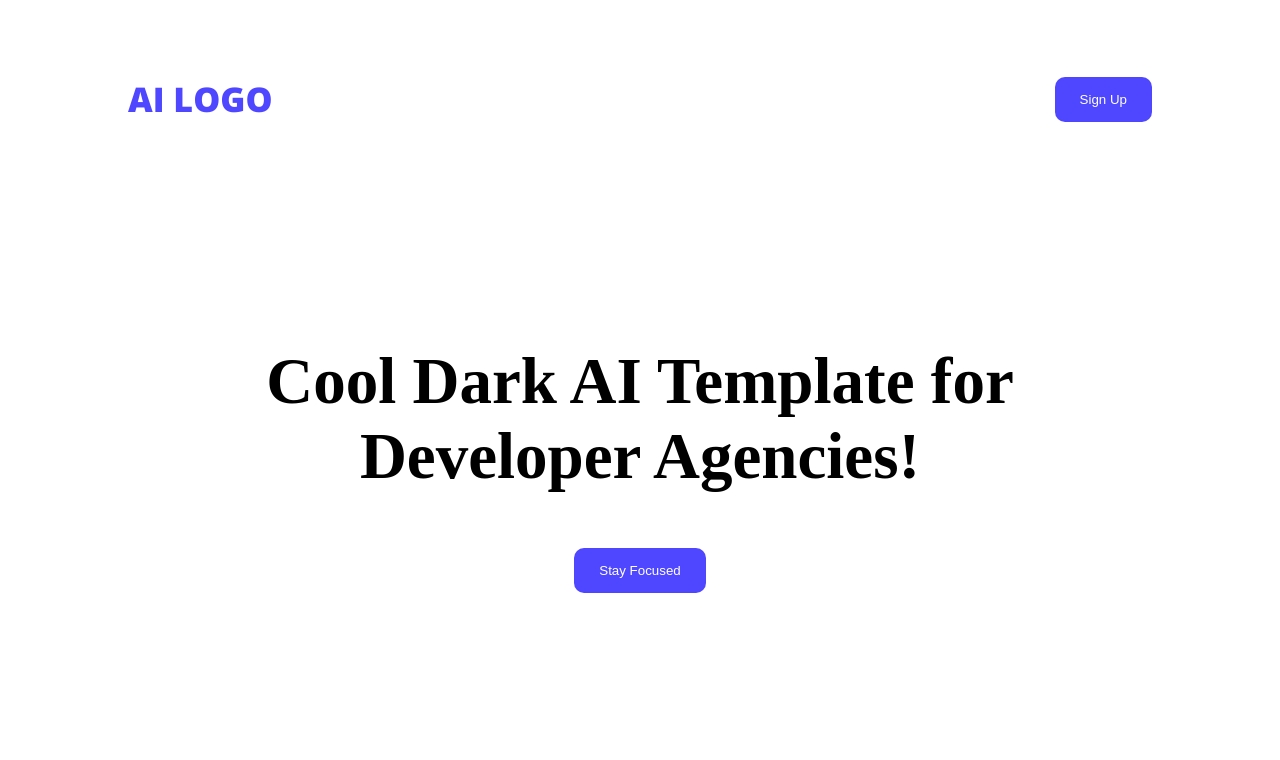
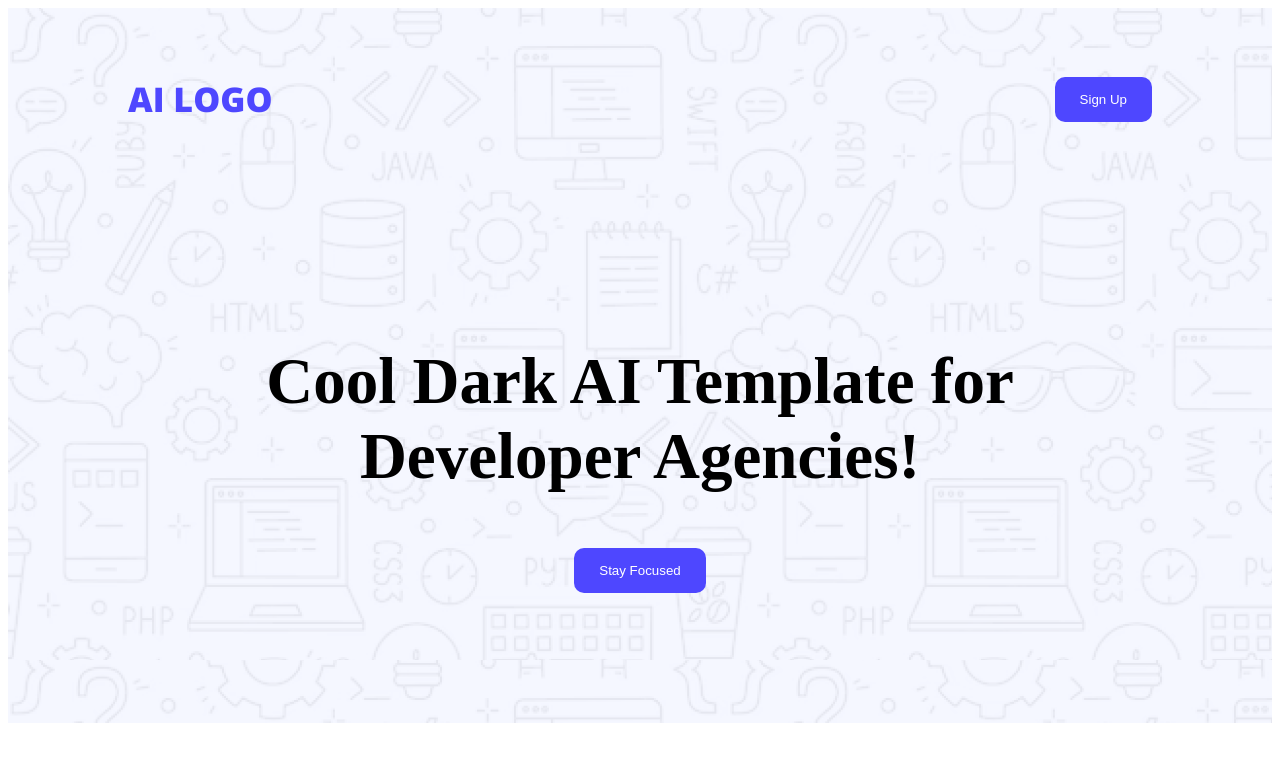
Before and after one commit to MahamudulHaque4/ph-assignment-1.1, a plain HTML site: page index.html in a window 1280 px wide. Shown: the top 760 px of the page. Drawn offline with nearby package versions, Linux system fonts and the light colour scheme.

Commit message:
Header Background Image added

```diff
--- a/assigmentStyles/assignmentC.css
+++ b/assigmentStyles/assignmentC.css
@@ -39,6 +39,9 @@
 
 
 /* Header styles */
+.header{
+    background-image: url('../images/Hero-bg.png');
+}
 .navbar{
     padding: 40px 120px 10px 120px;
     display: flex;
--- a/index.html
+++ b/index.html
@@ -10,7 +10,7 @@
     <link rel="stylesheet" href="assigmentStyles/assignmentC.css">
 </head>
 <body class="open-sans-normal">
-    <header>
+    <header class="header">
         <section class="navbar">
             <h1 class="logo">AI LOGO</h1>
             <div>
@@ -71,8 +71,7 @@
           </section>
           <!-- Feedback Section -->
            <section class="feedback">
-            <h1 class="feedback-title">
-            </h1>
+            <h1 class="feedback-title">What our users say</h1>
             <div class="feedback-primary-container">
                 <div class="feedback-secondary-container">
                     <div>
```
